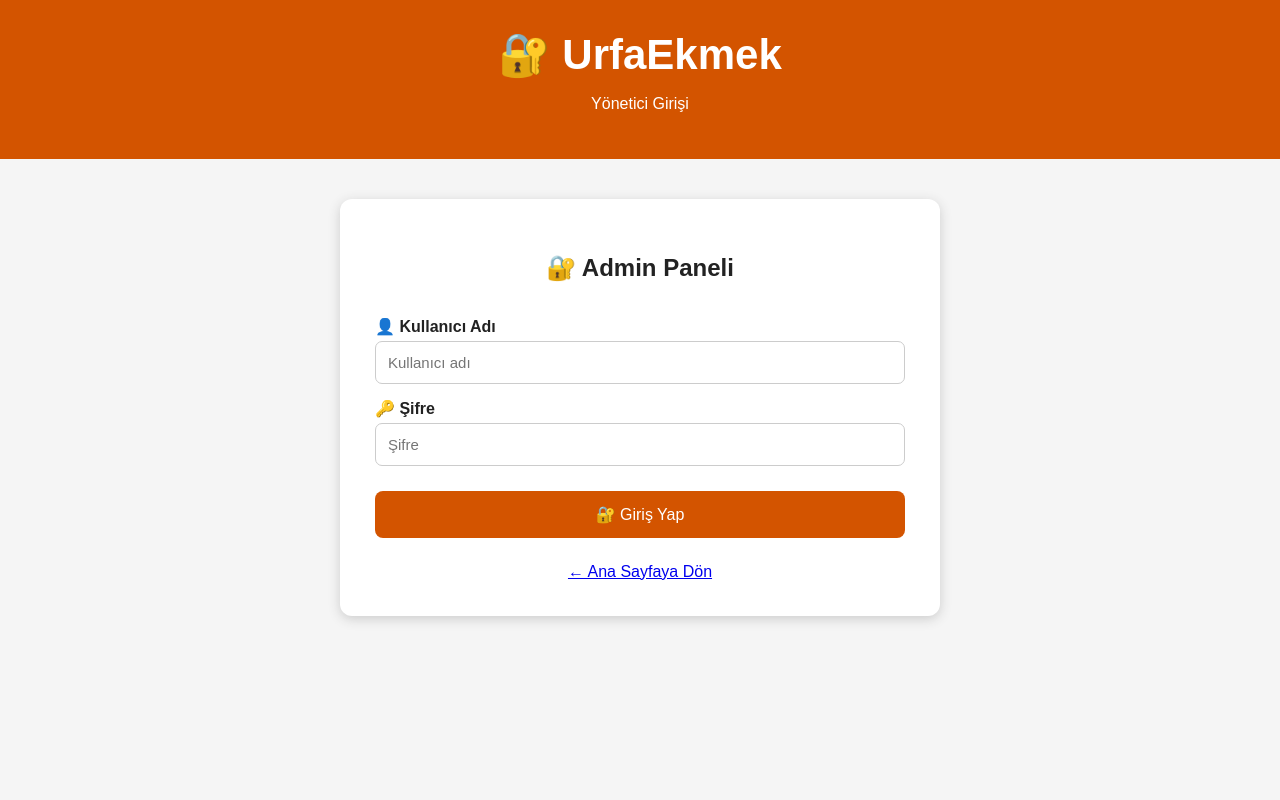
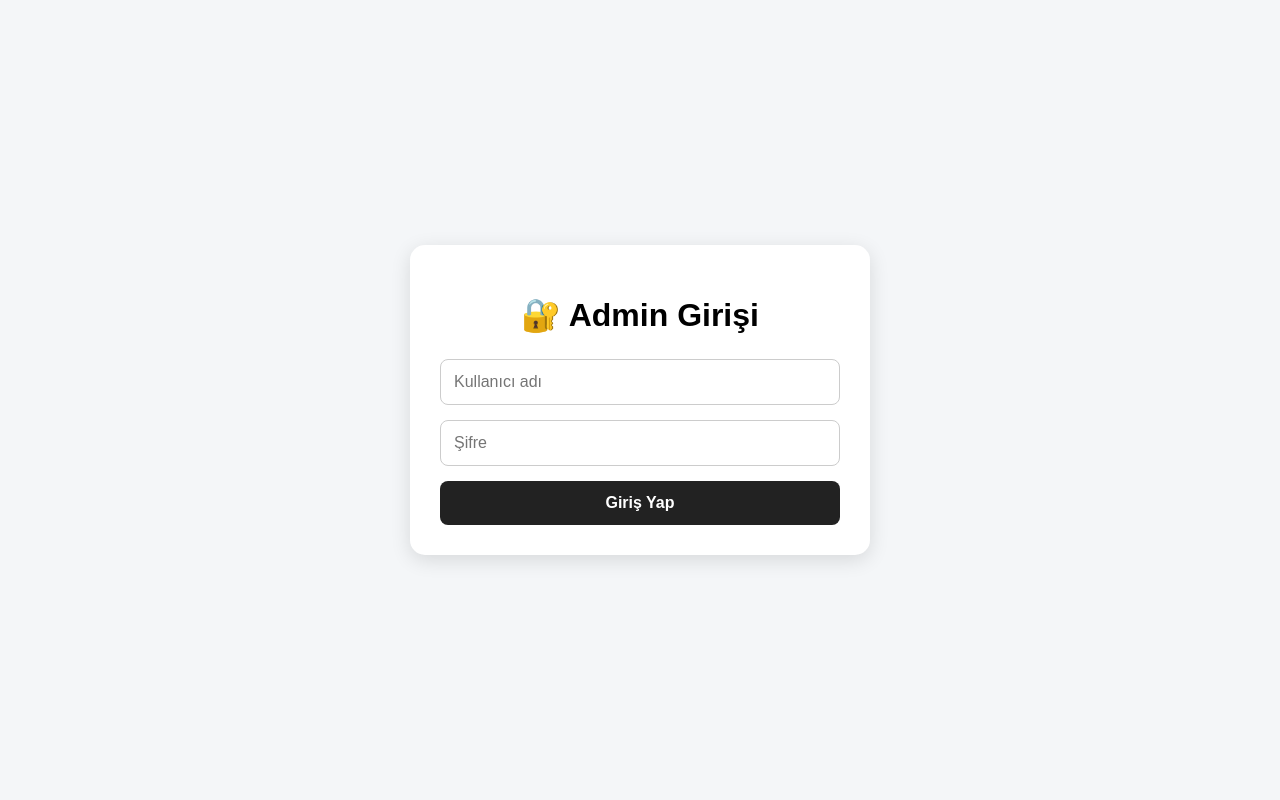
Before and after one commit to ciftciabdurahim9-create/UrfaEkmek-web, a Flask app: page /admin in a window 1280 px wide. Run offline with Flask 3, Linux system fonts and the light colour scheme.

Commit message:
Update admin_giris.html

```diff
--- a/templates/admin_giris.html
+++ b/templates/admin_giris.html
@@ -1,48 +1,90 @@
-<!DOCTYPE html><html lang="tr"><head>
-    <meta charset="UTF-8"><meta name="viewport"
-      content="width=device-width, initial-scale=1.0">
+<!DOCTYPE html>
+<html lang="tr">
+<head>
+    <meta charset="UTF-8">
+    <meta name="viewport" content="width=device-width, initial-scale=1.0">
+    <title>Admin Girişi - UrfaEkmek</title>
 
-<title>Admin Girişi - UrfaEkmek</title>
+    <style>
+        body {
+            margin: 0;
+            font-family: Arial, sans-serif;
+            background: #f4f6f8;
+            display: flex;
+            justify-content: center;
+            align-items: center;
+            min-height: 100vh;
+        }
 
-<link rel="stylesheet"
-      href="/static/style.css">
+        .kutu {
+            background: white;
+            width: 90%;
+            max-width: 400px;
+            padding: 30px;
+            border-radius: 15px;
+            box-shadow: 0 5px 20px rgba(0,0,0,0.12);
+        }
 
-</head><body><header><h1>🔐 UrfaEkmek</h1>
+        h1 {
+            text-align: center;
+            margin-bottom: 25px;
+        }
 
-<p>Yönetici Girişi</p>
+        input {
+            width: 100%;
+            box-sizing: border-box;
+            padding: 13px;
+            margin-bottom: 15px;
+            border: 1px solid #ccc;
+            border-radius: 8px;
+            font-size: 16px;
+        }
 
-</header><main><section class="form-container">
+        button {
+            width: 100%;
+            padding: 13px;
+            border: none;
+            border-radius: 8px;
+            background: #222;
+            color: white;
+            font-size: 16px;
+            font-weight: bold;
+            cursor: pointer;
+        }
 
-    <h2>🔐 Admin Paneli</h2>
+        .hata {
+            background: #ffe5e5;
+            color: #b00020;
+            padding: 12px;
+            border-radius: 8px;
+            margin-bottom: 15px;
+            text-align: center;
+        }
+    </style>
+</head>
+
+<body>
+
+<div class="kutu">
+
+    <h1>🔐 Admin Girişi</h1>
 
     {% if hata %}
-
-        <div class="success">
+        <div class="hata">
             {{ hata }}
         </div>
-
     {% endif %}
 
     <form method="POST">
 
-        <label for="kullanici">
-            👤 Kullanıcı Adı
-        </label>
-
         <input
-            id="kullanici"
             type="text"
-            name="kullanici"
+            name="kullanici_adi"
             placeholder="Kullanıcı adı"
             required
         >
 
-        <label for="sifre">
-            🔑 Şifre
-        </label>
-
         <input
-            id="sifre"
             type="password"
             name="sifre"
             placeholder="Şifre"
@@ -50,19 +92,12 @@
         >
 
         <button type="submit">
-            🔐 Giriş Yap
+            Giriş Yap
         </button>
 
     </form>
 
-    <div style="text-align:center; margin-top:25px;">
+</div>
 
-        <a href="/">
-            ← Ana Sayfaya Dön
-        </a>
-
-    </div>
-
-</section>
-
-</main></body></html>
+</body>
+</html>
```
